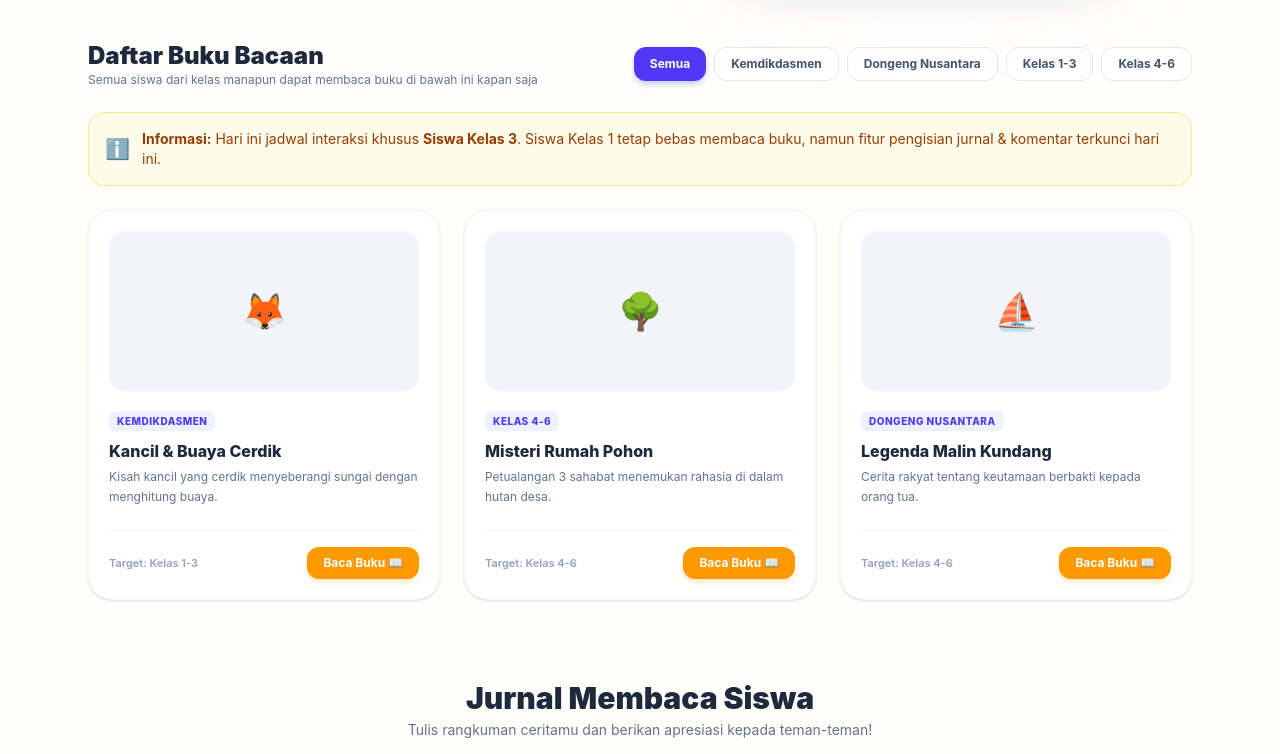
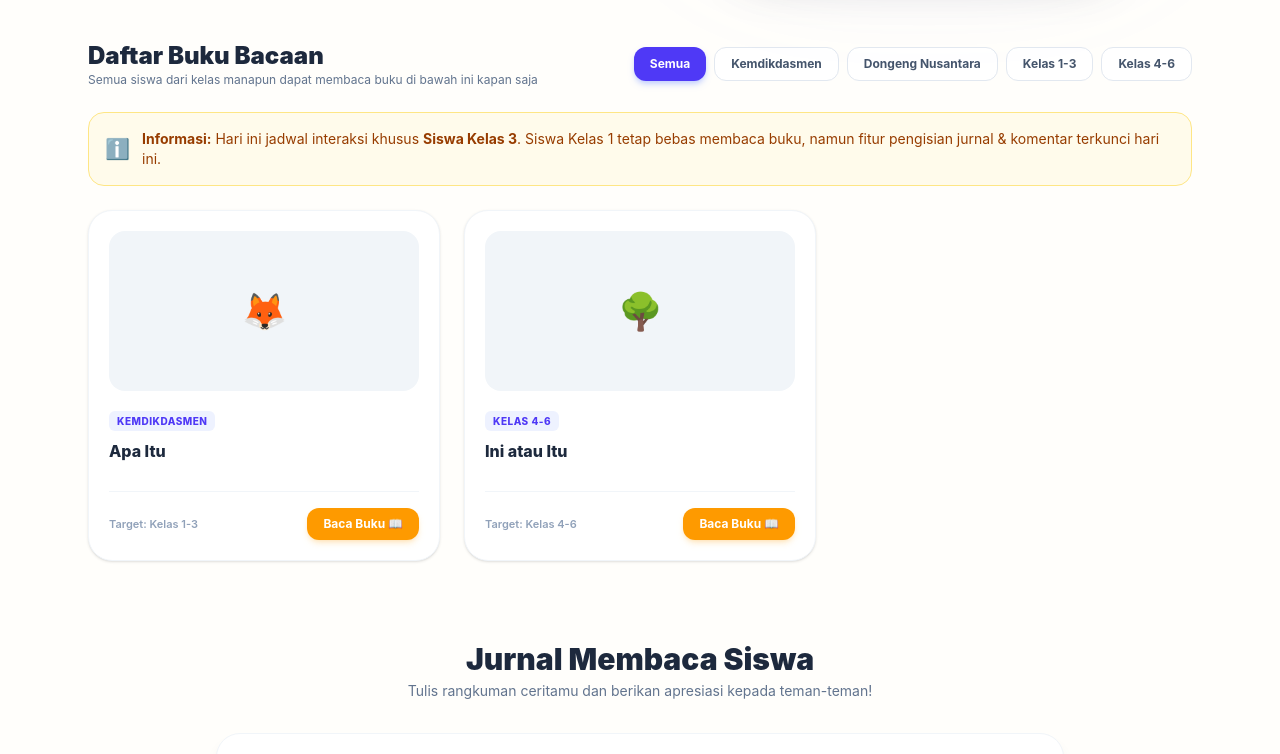
Before and after one commit to f4j4r5epti-lab/klikliterasi-app, a Vue app: page / in a window 1280 px wide. Shown: the part 647-1401 px from the top of the page. Built offline with nearby package versions, Linux system fonts and the light colour scheme; no server answers.

Commit message:
update app.vue perbaikan jam dan tanggal dan update buku

```diff
--- a/src/App.vue
+++ b/src/App.vue
@@ -359,9 +359,8 @@ const selectedCategory = ref('Semua')
 const categories = ['Semua', 'Kemdikdasmen', 'Dongeng Nusantara', 'Kelas 1-3', 'Kelas 4-6']
 
 const books = ref([
-  { id: 1, title: 'Kancil & Buaya Cerdik', category: 'Kemdikdasmen', targetClass: 'Kelas 1-3', synopsis: 'Kisah kancil yang cerdik menyeberangi sungai dengan menghitung buaya.', coverIcon: '🦊', url: 'https://buku.kemdikbud.go.id' },
-  { id: 2, title: 'Misteri Rumah Pohon', category: 'Kelas 4-6', targetClass: 'Kelas 4-6', synopsis: 'Petualangan 3 sahabat menemukan rahasia di dalam hutan desa.', coverIcon: '🌳', url: 'https://buku.kemdikbud.go.id' },
-  { id: 3, title: 'Legenda Malin Kundang', category: 'Dongeng Nusantara', targetClass: 'Kelas 4-6', synopsis: 'Cerita rakyat tentang keutamaan berbakti kepada orang tua.', coverIcon: '⛵', url: 'https://buku.kemdikbud.go.id' }
+  { id: 1, title: 'Apa Itu', category: 'Kemdikdasmen', targetClass: 'Kelas 1-3', coverIcon: '🦊', url: 'https://buku.kemendikdasmen.go.id/katalog/apa-itu-edisi-buku-bahasa-isyarat' },
+  { id: 2, title: 'Ini atau Itu', category: 'Kelas 4-6', targetClass: 'Kelas 4-6', coverIcon: '🌳', url: 'https://buku.kemendikdasmen.go.id/katalog/ini-atau-itu-edisi-braille' }
 ])
 
 const filteredBooks = computed(() => {
```
